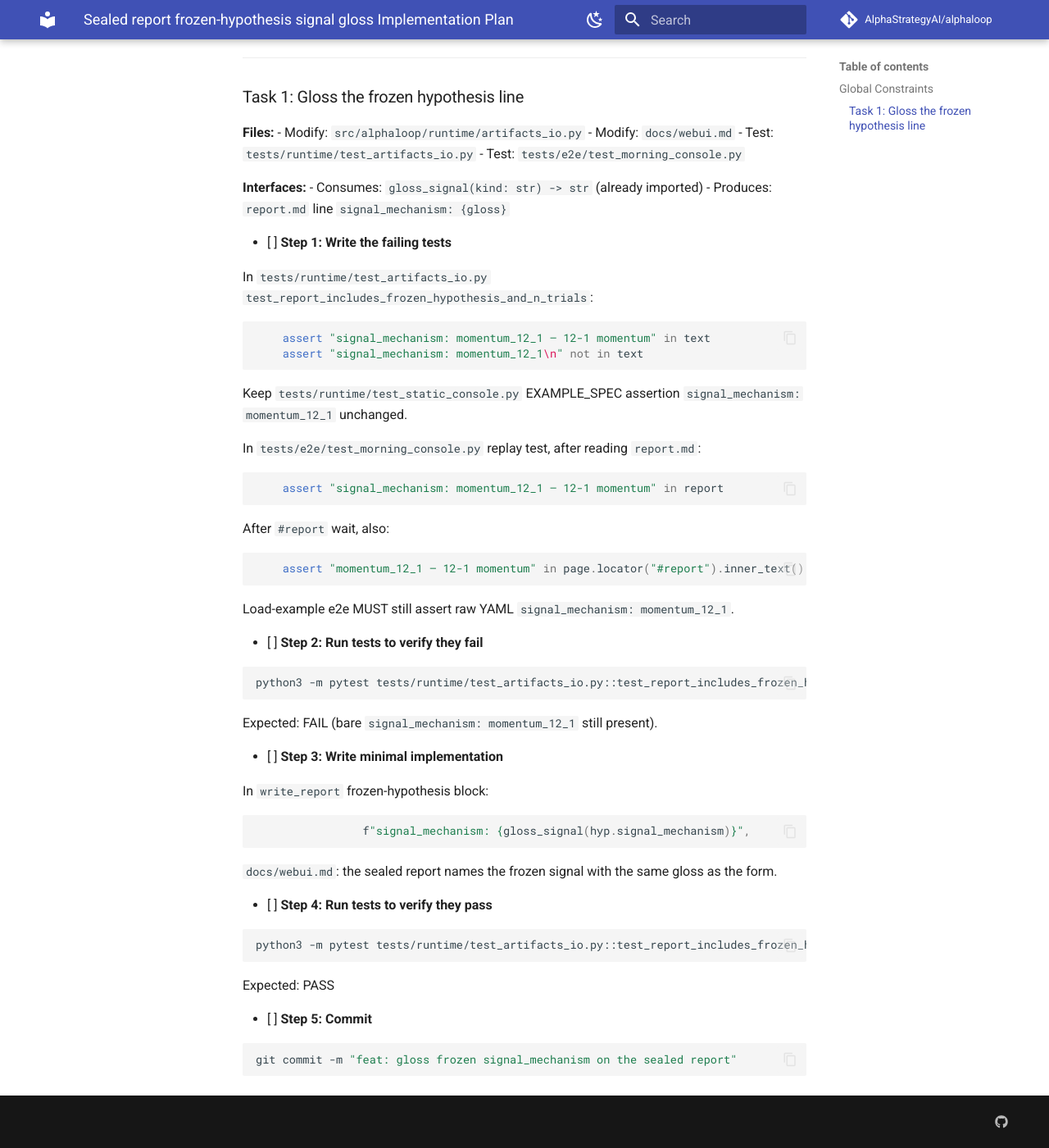
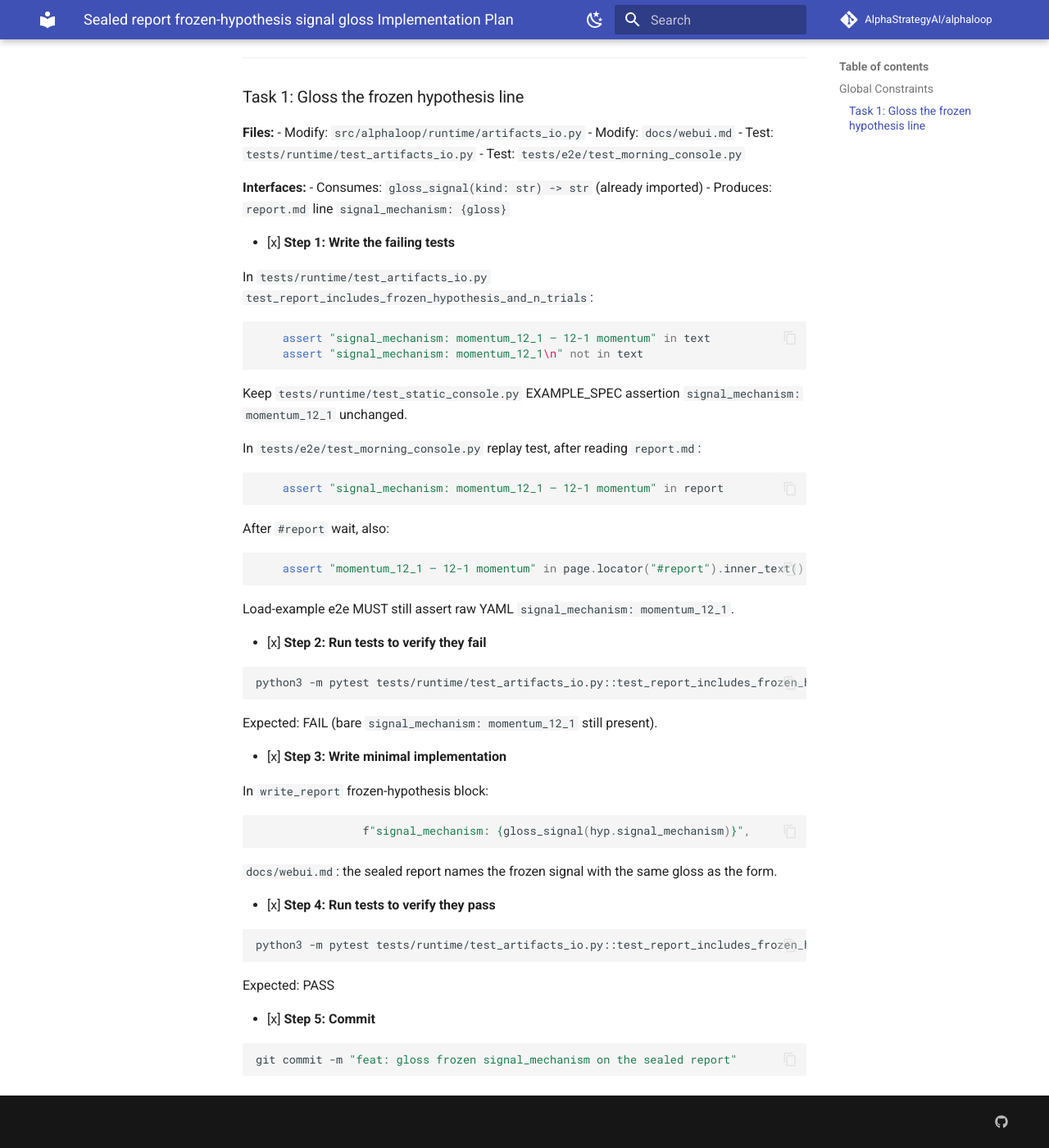
Before and after one commit to AlphaStrategyAI/alphaloop, an MkDocs documentation site: the page built from docs/plans/2026-08-20-report-signal-gloss.md, in a window 1280 px wide and 1400 px high, scrolled down 728 px. Shown: the whole window at 82% size. Built offline with MkDocs 1.6.1 and Material for MkDocs 9.7.7, drawn with Linux system fonts in a browser that asks for light colours; comment, search, counter and statistics services are not loaded.

````diff
--- a/docs/plans/2026-08-20-report-signal-gloss.md
+++ b/docs/plans/2026-08-20-report-signal-gloss.md
@@ -30,7 +30,7 @@
 - Consumes: `gloss_signal(kind: str) -> str` (already imported)
 - Produces: `report.md` line `signal_mechanism: {gloss}`
 
-- [ ] **Step 1: Write the failing tests**
+- [x] **Step 1: Write the failing tests**
 
 In `tests/runtime/test_artifacts_io.py`
 `test_report_includes_frozen_hypothesis_and_n_trials`:
@@ -59,7 +59,7 @@ After `#report` wait, also:
 Load-example e2e MUST still assert raw YAML
 `signal_mechanism: momentum_12_1`.
 
-- [ ] **Step 2: Run tests to verify they fail**
+- [x] **Step 2: Run tests to verify they fail**
 
 ```bash
 python3 -m pytest tests/runtime/test_artifacts_io.py::test_report_includes_frozen_hypothesis_and_n_trials -v
@@ -67,7 +67,7 @@ python3 -m pytest tests/runtime/test_artifacts_io.py::test_report_includes_froze
 
 Expected: FAIL (bare `signal_mechanism: momentum_12_1` still present).
 
-- [ ] **Step 3: Write minimal implementation**
+- [x] **Step 3: Write minimal implementation**
 
 In `write_report` frozen-hypothesis block:
 
@@ -78,7 +78,7 @@ In `write_report` frozen-hypothesis block:
 `docs/webui.md`: the sealed report names the frozen signal with the
 same gloss as the form.
 
-- [ ] **Step 4: Run tests to verify they pass**
+- [x] **Step 4: Run tests to verify they pass**
 
 ```bash
 python3 -m pytest tests/runtime/test_artifacts_io.py::test_report_includes_frozen_hypothesis_and_n_trials tests/runtime/test_static_console.py -v
@@ -86,7 +86,7 @@ python3 -m pytest tests/runtime/test_artifacts_io.py::test_report_includes_froze
 
 Expected: PASS
 
-- [ ] **Step 5: Commit**
+- [x] **Step 5: Commit**
 
 ```bash
 git commit -m "feat: gloss frozen signal_mechanism on the sealed report"
````
Also changed, not shown: docs/webui.md (+2 -1 lines), 3 other files.
